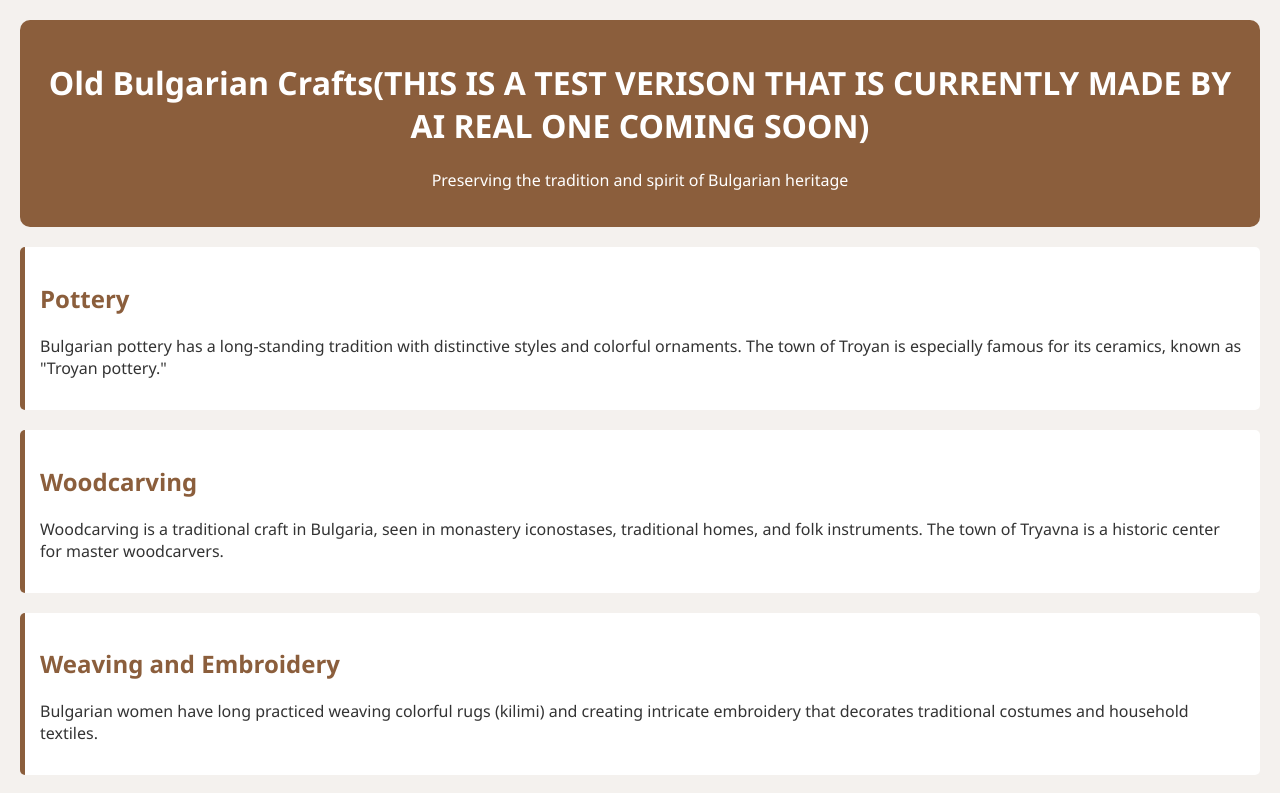
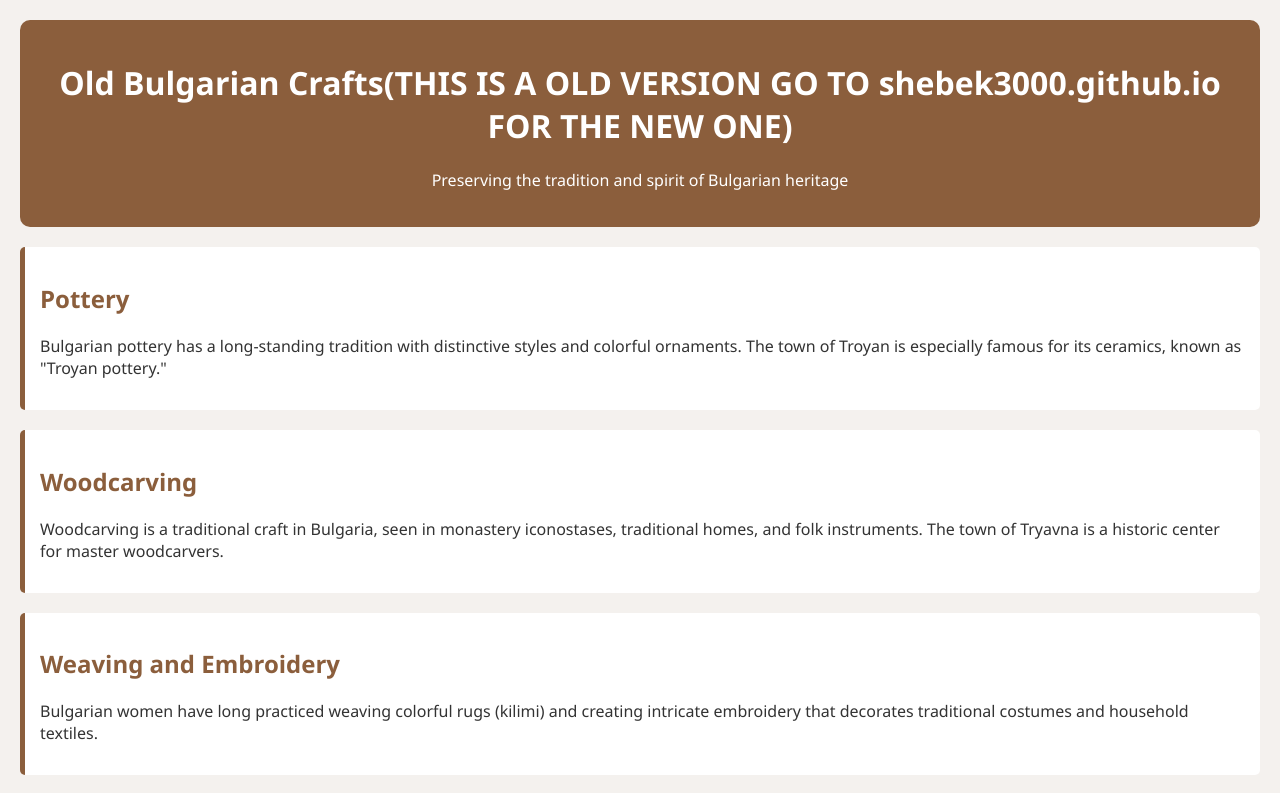
Before and after one commit to Shebek3000/craftsbg, a plain HTML site: page index.html in a window 1280 px wide. Shown: the top 793 px of the page. Drawn offline with Linux system fonts and the light colour scheme.

Commit message:
Update index.html

```diff
--- a/index.html
+++ b/index.html
@@ -39,7 +39,7 @@
 </head>
 <body>
   <header>
-    <h1>Old Bulgarian Crafts(THIS IS A TEST VERISON THAT IS CURRENTLY MADE BY AI REAL ONE COMING SOON)</h1>
+    <h1>Old Bulgarian Crafts(THIS IS A OLD VERSION GO TO shebek3000.github.io FOR THE NEW ONE)</h1>
     <p>Preserving the tradition and spirit of Bulgarian heritage</p>
   </header>
 
```
